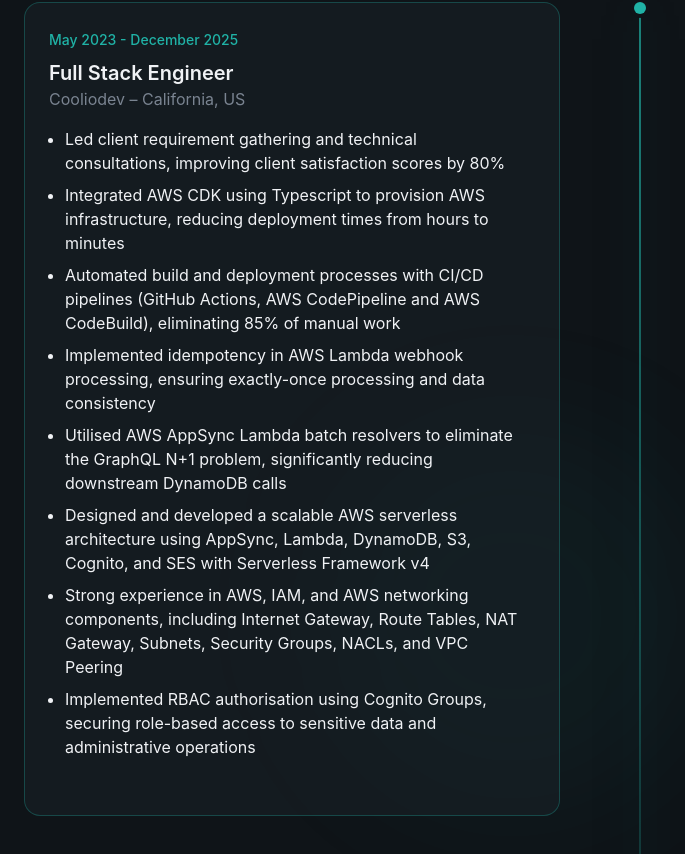
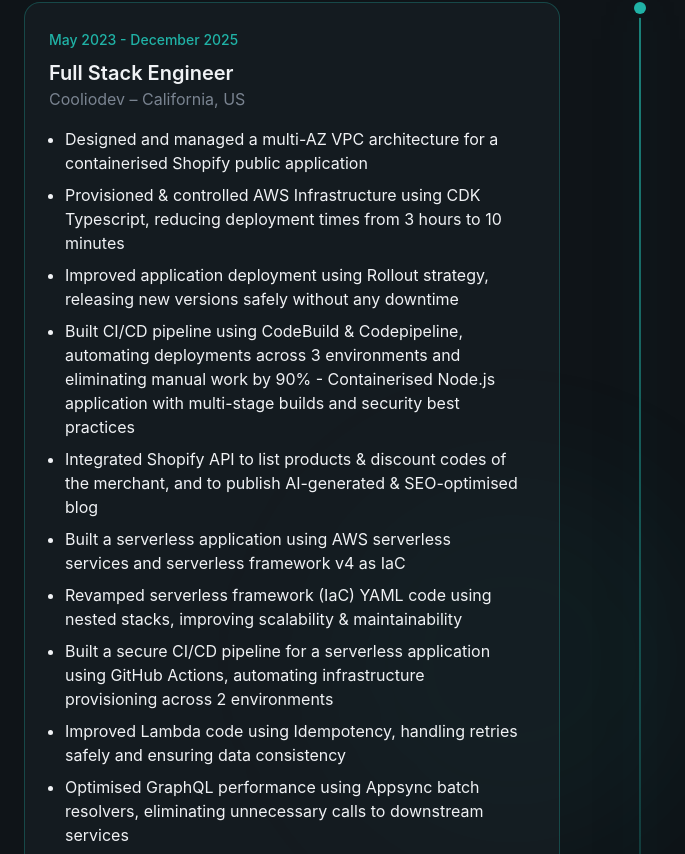
Before and after one commit to ibrarmunircoder/portfolio-website, a React (Vite) app: page / in a window 1280 px wide. Shown: the part 5106-5960 px from the top of the page, without its empty margins (0-685 px from the left). Built offline with nearby package versions, Linux system fonts and the light colour scheme.

Commit message:
changed exprience section

```diff
--- a/src/sections/Experience.jsx
+++ b/src/sections/Experience.jsx
@@ -4,14 +4,16 @@ const experiences = [
     role: "Full Stack Engineer",
     company: "Cooliodev – California, US",
     achievements: [
-      "Led client requirement gathering and technical consultations, improving client satisfaction scores by 80%",
-      "Integrated AWS CDK using Typescript to provision AWS infrastructure, reducing deployment times from hours to minutes",
-      "Automated build and deployment processes with CI/CD pipelines (GitHub Actions, AWS CodePipeline and AWS CodeBuild), eliminating 85% of manual work",
-      "Implemented idempotency in AWS Lambda webhook processing, ensuring exactly-once processing and data consistency",
-      "Utilised AWS AppSync Lambda batch resolvers to eliminate the GraphQL N+1 problem, significantly reducing downstream DynamoDB calls",
-      "Designed and developed a scalable AWS serverless architecture using AppSync, Lambda, DynamoDB, S3, Cognito, and SES with Serverless Framework v4",
-      "Strong experience in AWS, IAM, and AWS networking components, including Internet Gateway, Route Tables, NAT Gateway, Subnets, Security Groups, NACLs, and VPC Peering",
-      "Implemented RBAC authorisation using Cognito Groups, securing role-based access to sensitive data and administrative operations",
+      "Designed and managed a multi-AZ VPC architecture for a containerised Shopify public application",
+      "Provisioned & controlled AWS Infrastructure using CDK Typescript, reducing deployment times from 3 hours to 10 minutes",
+      "Improved application deployment using Rollout strategy, releasing new versions safely without any downtime",
+      "Built CI/CD pipeline using CodeBuild & Codepipeline, automating deployments across 3 environments and eliminating manual work by 90% - Containerised Node.js application with multi-stage builds and security best practices",
+      "Integrated Shopify API to list products & discount codes of the merchant, and to publish AI-generated & SEO-optimised blog",
+      "Built a serverless application using AWS serverless services and serverless framework v4 as IaC",
+      "Revamped serverless framework (IaC) YAML code using nested stacks, improving scalability & maintainability",
+      "Built a secure CI/CD pipeline for a serverless application using GitHub Actions, automating infrastructure provisioning across 2 environments",
+      "Improved Lambda code using Idempotency, handling retries safely and ensuring data consistency",
+      "Optimised GraphQL performance using Appsync batch resolvers, eliminating unnecessary calls to downstream services"
     ],
   },
   {
```
